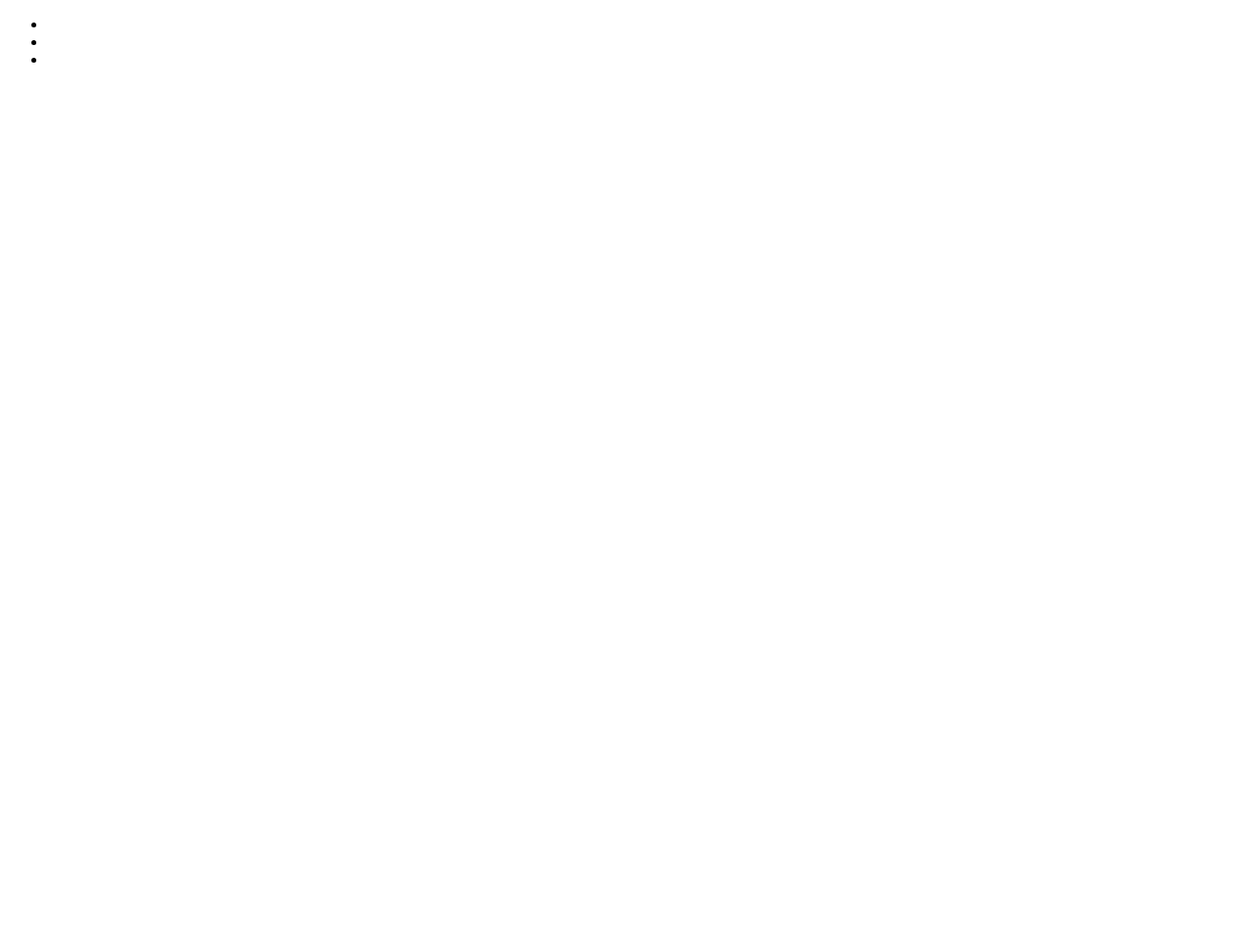
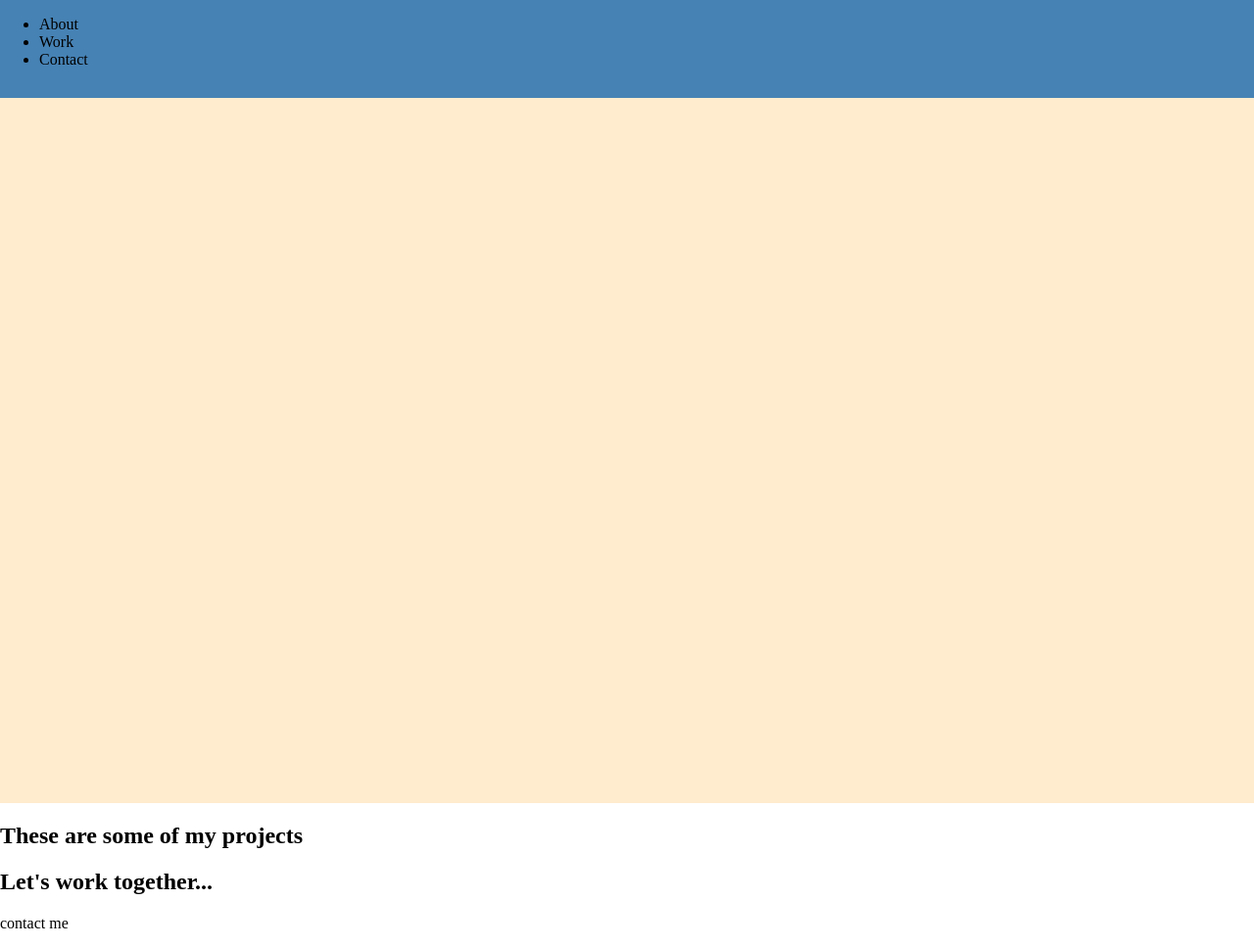
Before and after one commit to agusscript/FCC-personal-portfolio-webpage, a plain HTML site: page index.html in a window 1280 px wide. Shown: the whole page at 98% size. Before the commit the page ends 800 px from the top, so only its background shows below. Drawn offline with Linux system fonts and the light colour scheme.

Commit message:
Add more styles

```diff
--- a/index.html
+++ b/index.html
@@ -13,18 +13,32 @@
   <header>
     <nav id="navbar">
       <ul>
-        <li></li>
-        <li></li>
-        <li></li>
+        <li><a href=""></a>About</li>
+        <li><a href=""></a>Work</li>
+        <li><a href=""></a>Contact</li>
       </ul>
     </nav>
   </header>
   <main>
-    <section id="welcome-section"></section>
+    <section id="welcome-section">
+      <h1>Hey I am Agustin</h1>
+      <p>a web developer</p>
+    </section>
 
-    <section id="projects"></section>
+    <section id="projects">
+      <h2>These are some of my projects</h2>
+      <div class="project-tile">
+        <a></a>
+      </div>
+    </section>
 
-    <section id="contact"></section>
+    <section id="contact">
+      <h2>Let's work together...</h2>
+      <p>contact me</p>
+      <div>
+        <a id="profile-link" href="mygithub"></a>
+      </div>
+    </section>
   </main>
   <footer>
 
--- a/styles.css
+++ b/styles.css
@@ -0,0 +1,18 @@
+body {
+    margin: 0;
+    padding: 0;
+}
+
+#navbar {
+    position: fixed;
+    top: 0;
+    width: 100%;
+    height: 100px;
+    background-color: steelblue;
+}
+
+#welcome-section {
+    width: 100%;
+    height: 100vh;
+    background-color: blanchedalmond;
+}
```
